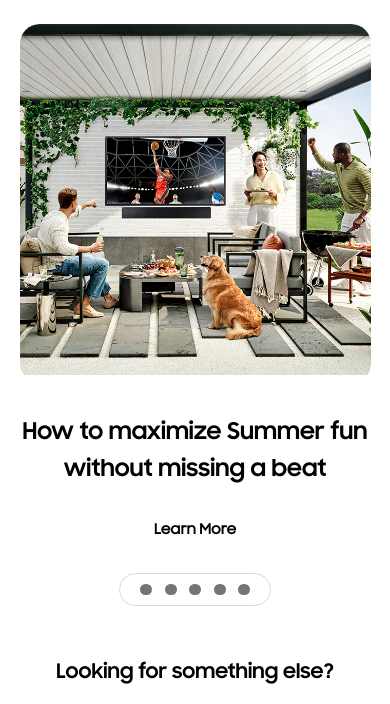
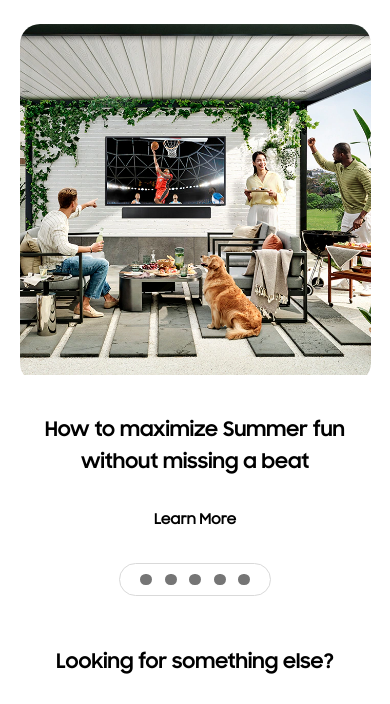
Before and after one commit to Hossein-NP/Hossein-NP.github.io, a plain HTML site: page Samsung/index.html in a window 390 px wide. Shown: the part 77-781 px from the top of the page. Drawn offline with nearby package versions, Linux system fonts and the light colour scheme.

Commit message:
samsungHomePage

```diff
--- a/Samsung/Assets/styles/Responsive.css
+++ b/Samsung/Assets/styles/Responsive.css
@@ -2,6 +2,9 @@
 Media Query
 */
 @media all and (min-width:320px) and (max-width:574px) {
+  .container-swiper__content-link {
+    font-size: var(--font-size-20);
+  }
   .footer-copyright {
     font-size: var(--font-size-10);
   }
```
